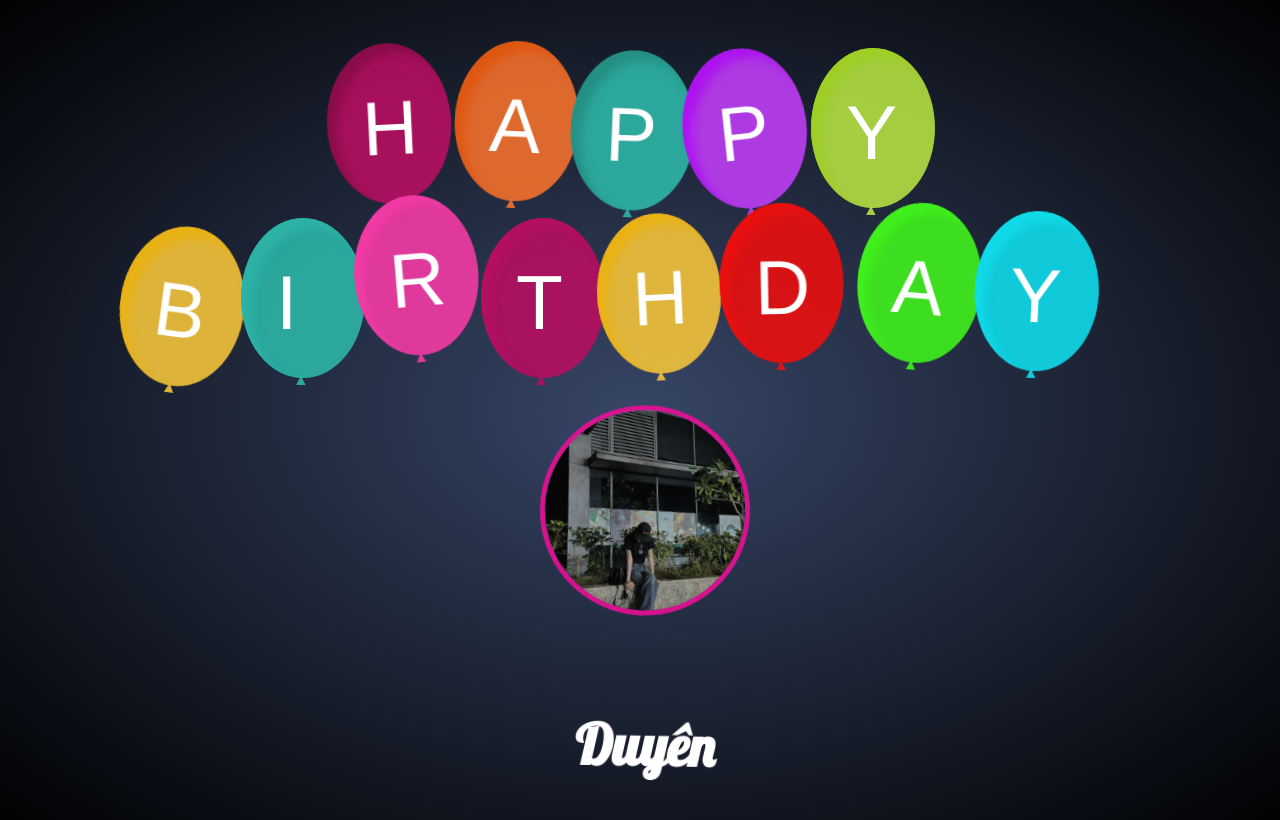
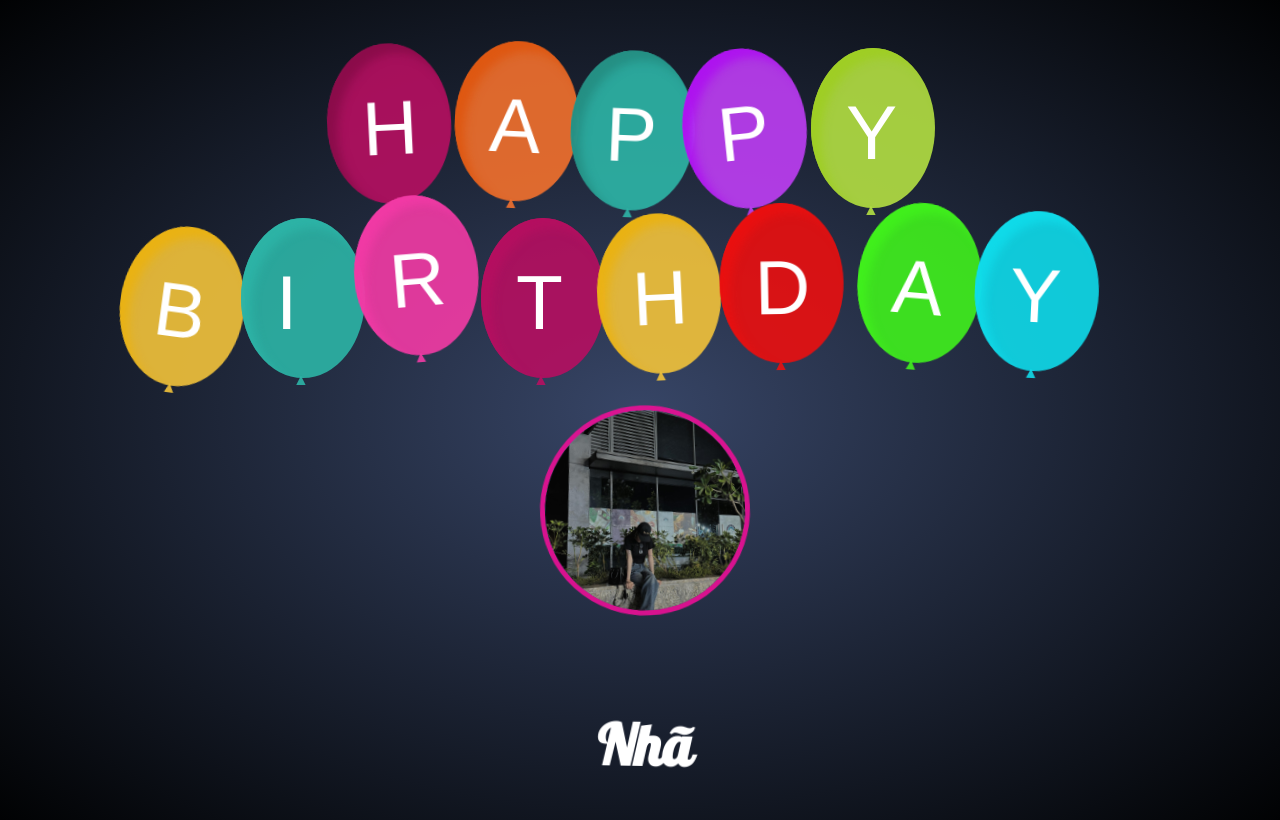
Before and after one commit to Mangojuices014/HappyBirthday, a plain HTML site: page HappyBirthday/HappyBirthday.html in a window 1280 px wide. Drawn offline with nearby package versions, Linux system fonts and the light colour scheme; a web font is replaced by a local one.

Commit message:
Update HappyBirthday.html

```diff
--- a/HappyBirthday/HappyBirthday.html
+++ b/HappyBirthday/HappyBirthday.html
@@ -56,7 +56,7 @@
             onclick="showMessage()"
           />
 
-          <h1 onclick="showMessage()" class="avatar__title">Duyên</h1>
+          <h1 onclick="showMessage()" class="avatar__title">Nhã</h1>
         </div>
 
         <audio id="player" autoplay loop>
```
